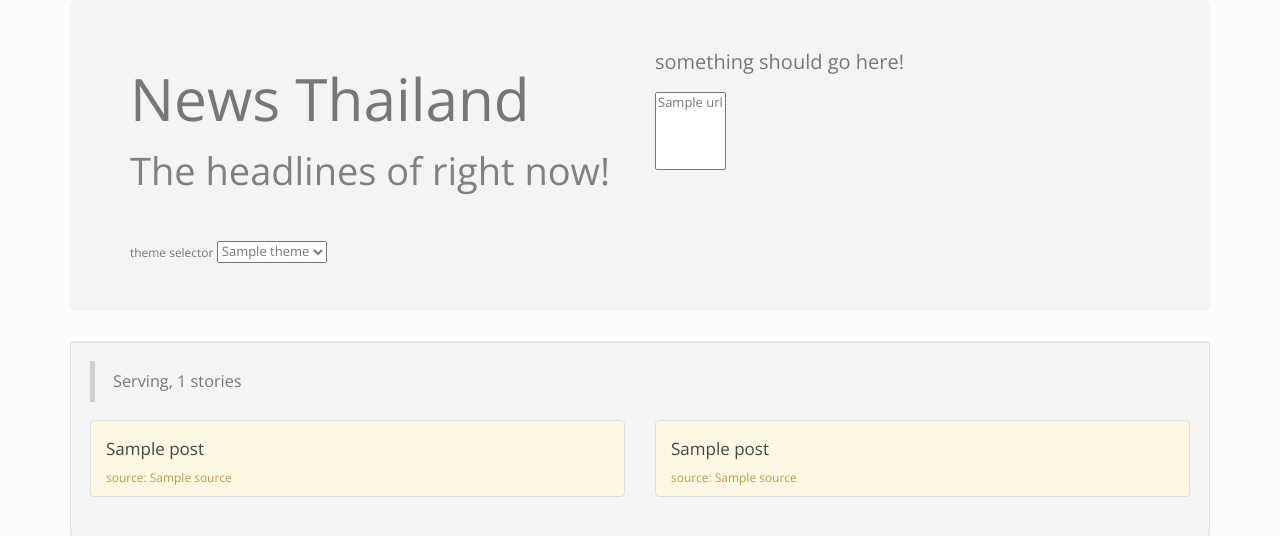
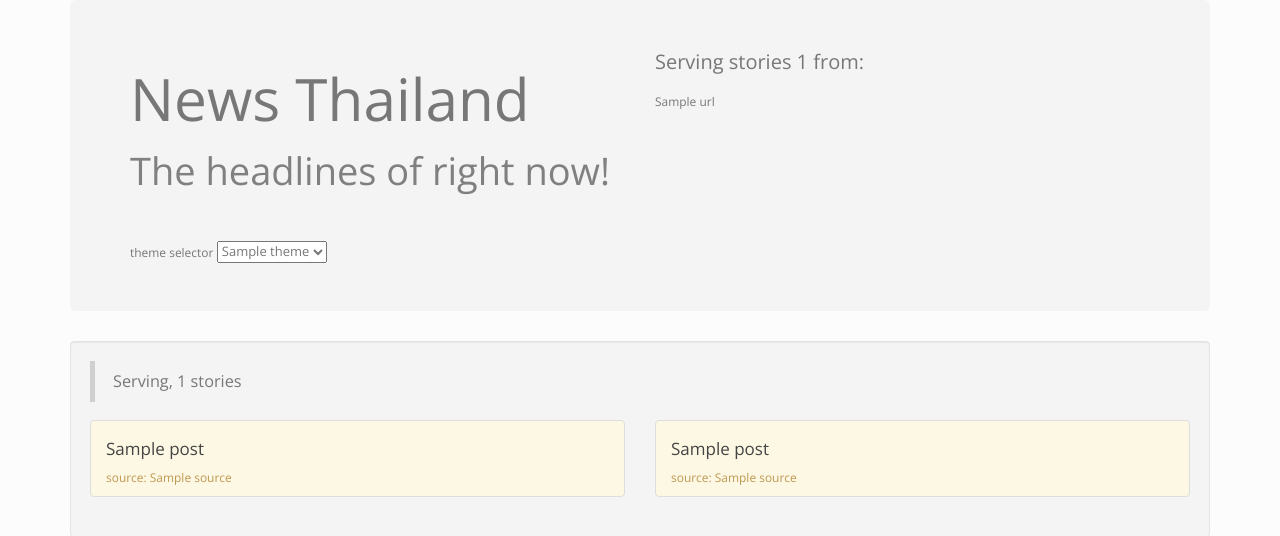
Before and after one commit to eduna75/news-reader, a Python web app: template app/templates/index.html in a window 1280 px wide. Shown: the top 536 px of the page. Run offline with Jinja, Linux system fonts and the light colour scheme; the template is opened without the code that fills it: most values are stand-ins (such as "Sample title", 1, 10 or a date in 2020); some libraries are stand-ins or nearby versions.

Commit message:
update index.html

```diff
--- a/app/templates/index.html
+++ b/app/templates/index.html
@@ -28,15 +28,13 @@
             </div>
 
             <div class="col-sm-6">
-                <p>something should go here!</p>
+                <p>Serving stories {{ length }} from:</p>
 
                 <div class="table-responsive">
                     <div class="table">
-                        <select name="news_list" multiple>
-                            {% for y in urls %}
-                                <option value="{{ y.id }}">{{ y.name }}</option>
+                        {% for y in urls %}
+                               <small>{{ y.name }}</small><br>
                             {% endfor %}
-                        </select>
                     </div>
                 </div>
             </div>
```
Also changed, not shown: requirements.txt (+8 -0 lines).
